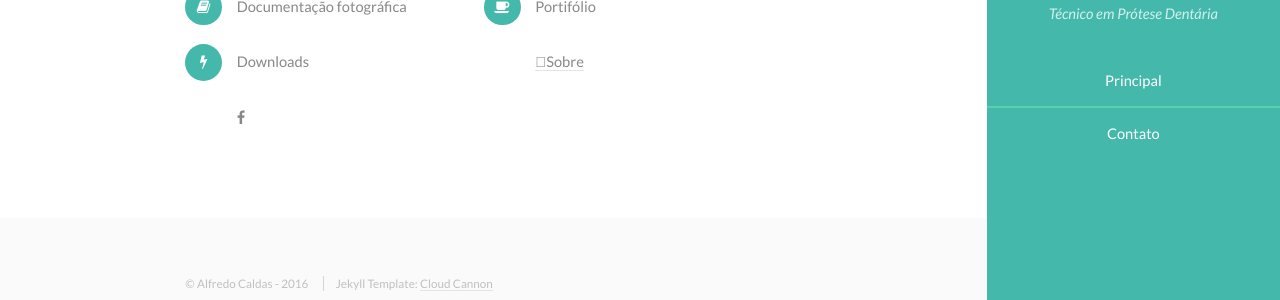
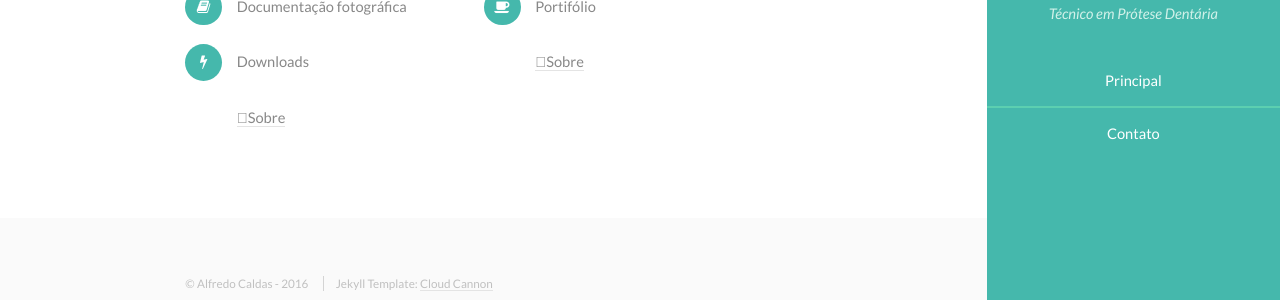
Before and after one commit to old-jekyll-templates/Read-Only-Jekyll-Theme, a Jekyll site: the page built from index.html, in a window 1280 px wide. Shown: the part 237-537 px from the top of the page. Built offline with Jekyll 4.4.1, drawn with Linux system fonts in a browser that asks for light colours.

Commit message:
Update index.html

```diff
--- a/index.html
+++ b/index.html
@@ -16,7 +16,7 @@ layout: default
                 <li class="fa-coffee">Portifólio</li>
                 <li class="fa-bolt">Downloads</li>
                 <li><a href="{{ site.baseurl }}/sobre" class="fa-users">Sobre</a></li>
-                <li><a href="{{ site.baseurl }}/sobre" class="icon fa-facebook"><span class="label">Sobre</span></a></li>
+                <li><a href="{{ site.baseurl }}/sobre" class="fa-users"><span class="label">Sobre</span></a></li>
                 </ul>
         </div>
     </section>
```
